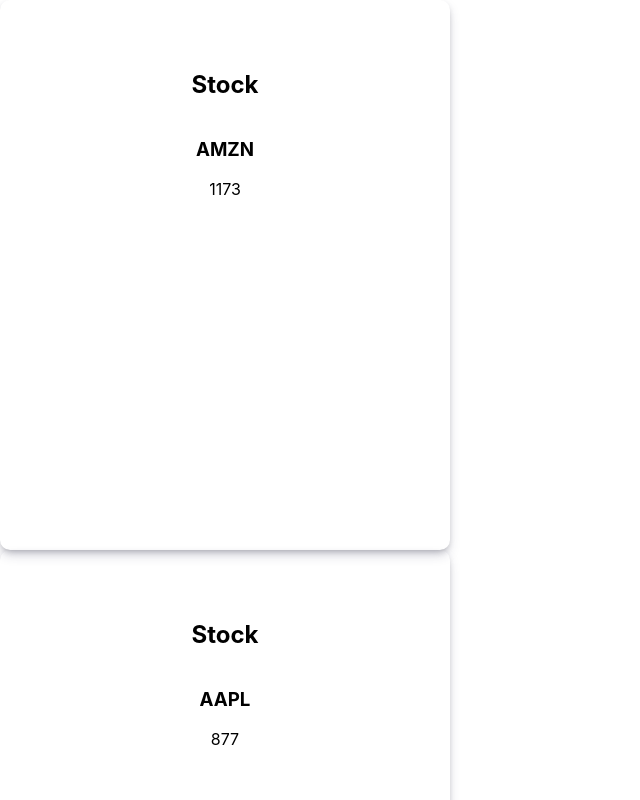
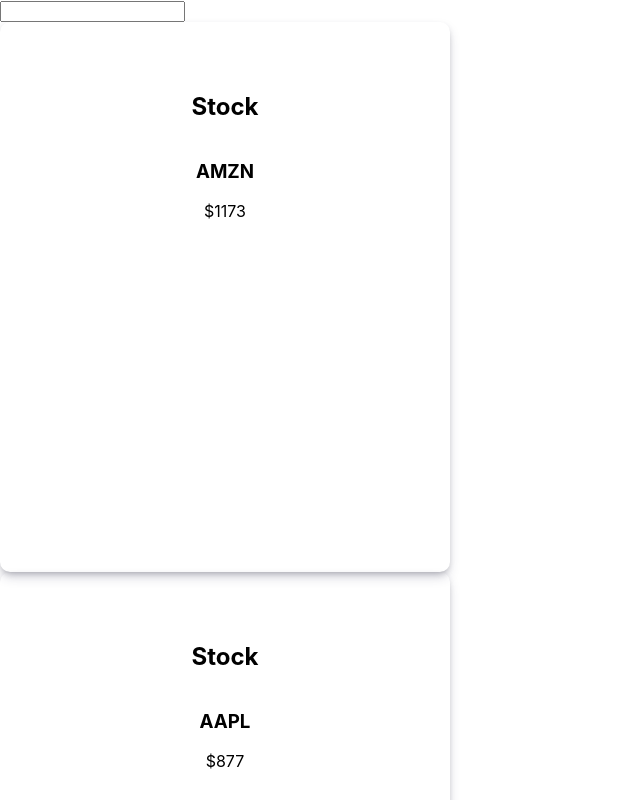
Before and after one commit to kevinclerkin/stockbot, a React (Create React App) app in the folder StockBotUI/ui/: page / in a window 1280 px wide. Shown: the top 800 px of the page, without its empty margins (0-640 px from the left). Built offline with nearby package versions, Linux system fonts and the light colour scheme.

Commit message:
Added search component

```diff
--- a/StockBotUI/ui/src/App.tsx
+++ b/StockBotUI/ui/src/App.tsx
@@ -1,10 +1,12 @@
 import './App.css';
 import CardList from './Components/CardList/CardList';
 import Card from './Components/Cards/Card';
+import Search from './Components/Search/Search';
 
 function App() {
   return (
     <div className="App">
+      <Search />
       <CardList />
     </div>
   );
--- a/StockBotUI/ui/src/Components/Cards/Card.tsx
+++ b/StockBotUI/ui/src/Components/Cards/Card.tsx
@@ -15,7 +15,7 @@
       </div>
       <div className="card-body">
         <h3>{companyName}</h3>
-        <p>{stockPrice}</p>
+        <p>${stockPrice}</p>
       </div>
     </div>
   )
--- /dev/null
+++ b/StockBotUI/ui/src/Components/Search/Search.tsx
@@ -0,0 +1,17 @@
+import React from 'react'
+
+type Props = {}
+
+const Search : React.FC<Props> = (props: Props): JSX.Element => {
+    const [search, setSearch] = React.useState<string>('');
+    const onClick = (e: React.ChangeEvent<HTMLInputElement>) => {
+        setSearch(e.target.value);
+        console.log(e);
+    }
+
+    return (
+    <div><input value={search} onChange={(e)=> onClick(e)}></input></div>
+  )
+}
+
+export default Search
```
Also changed, not shown: StockBotUI/ui/src/Components/Search/Search.css (added).
